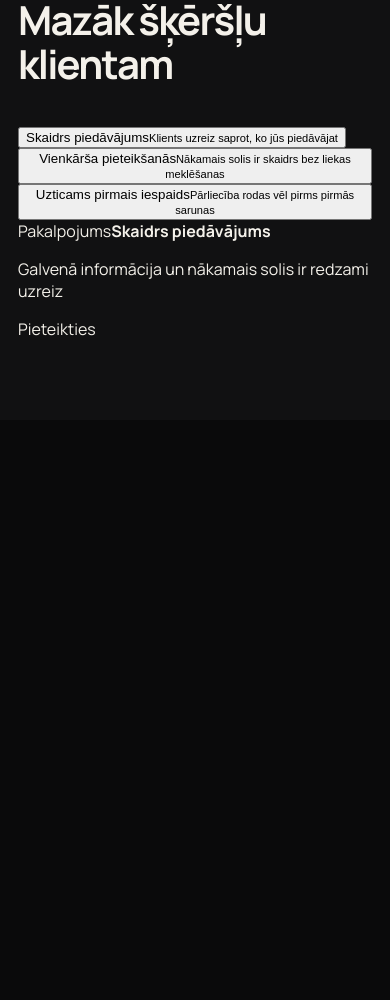
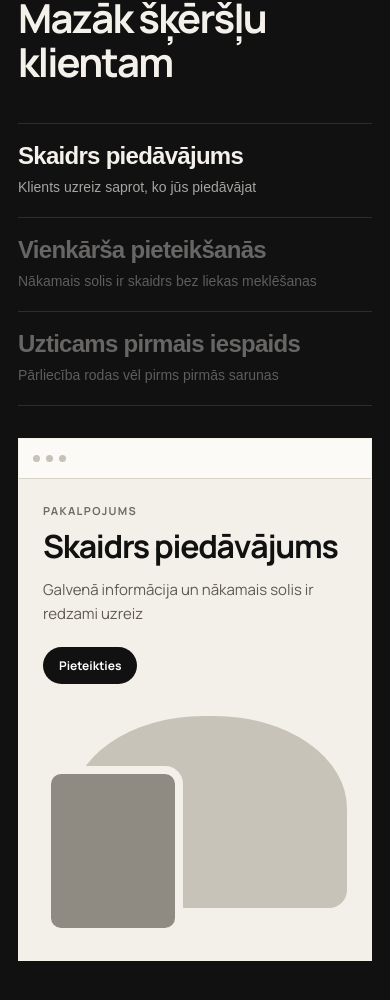
Before and after one commit to davisl24/WEBSITEAGENCY, a Next.js app: page / in a window 390 px wide. Shown: the part 2065-3065 px from the top of the page. Before the commit the page ends 2485 px from the top, so only its background shows below. Built offline with nearby package versions, Linux system fonts and the light colour scheme.

Commit message:
style: refine value section to visual service layout

```diff
--- a/app/globals.css
+++ b/app/globals.css
@@ -161,7 +161,7 @@
 .value-section{
   background:#111112;
   color:#f4f1ea;
-  padding:104px 32px 112px;
+  padding:96px 32px 108px;
   border-top:1px solid rgba(244,241,234,.08);
 }
 .value-inner{
@@ -170,10 +170,10 @@
 }
 .value-head{
   max-width:760px;
-  margin-bottom:56px;
+  margin-bottom:48px;
 }
 .value-head .section-label{
-  margin-bottom:20px;
+  margin-bottom:18px;
 }
 .value-head h2{
   margin:0;
@@ -183,107 +183,154 @@
   letter-spacing:-.045em;
   font-weight:650;
 }
-.value-showcase{
+.value-layout{
   display:grid;
-  grid-template-columns:minmax(320px,.8fr) minmax(0,1.2fr);
+  grid-template-columns:minmax(300px,.78fr) minmax(0,1.22fr);
   gap:72px;
   align-items:center;
 }
-.value-menu{
+.value-nav{
   display:grid;
   align-content:start;
 }
-.value-menu-item{
+.value-nav-item{
   appearance:none;
   width:100%;
-  padding:22px 0;
+  padding:20px 0;
   border:0;
-  border-top:1px solid rgba(244,241,234,.14);
+  border-top:1px solid rgba(244,241,234,.12);
   background:transparent;
-  color:rgba(244,241,234,.42);
+  color:rgba(244,241,234,.38);
   text-align:left;
-  cursor:default;
 }
-.value-menu-item:last-child{
-  border-bottom:1px solid rgba(244,241,234,.14);
+.value-nav-item:last-child{
+  border-bottom:1px solid rgba(244,241,234,.12);
 }
-.value-menu-item span{
+.value-nav-item span{
   display:block;
   font:inherit;
-  font-size:28px;
-  line-height:1.12;
+  font-size:27px;
+  line-height:1.14;
   letter-spacing:-.03em;
   font-weight:600;
 }
-.value-menu-item small{
+.value-nav-item small{
   display:block;
-  max-width:430px;
-  margin-top:10px;
+  max-width:420px;
+  margin-top:8px;
+  font-size:14px;
+  line-height:1.55;
+  color:rgba(244,241,234,.34);
+}
+.value-nav-item.is-active{
+  color:#f4f1ea;
+}
+.value-nav-item.is-active small{
+  color:rgba(244,241,234,.66);
+}
+.value-preview{
+  min-height:500px;
+  display:flex;
+  align-items:center;
+}
+.preview-window{
+  width:100%;
+  border:1px solid rgba(244,241,234,.12);
+  background:#f3f0e9;
+  color:#111;
+}
+.preview-topbar{
+  height:40px;
+  display:flex;
+  align-items:center;
+  gap:6px;
+  padding:0 14px;
+  border-bottom:1px solid #d8d2c8;
+  background:#fbfaf7;
+}
+.preview-topbar span{
+  width:7px;
+  height:7px;
+  border-radius:50%;
+  background:#c7c2b8;
+}
+.preview-body{
+  min-height:420px;
+  display:grid;
+  grid-template-columns:minmax(0,.95fr) minmax(0,1.05fr);
+  gap:32px;
+  align-items:center;
+  padding:40px;
+}
+.preview-copy{
+  max-width:360px;
+}
+.preview-kicker{
+  display:block;
+  margin-bottom:12px;
+  font-size:11px;
+  font-weight:700;
+  letter-spacing:.12em;
+  text-transform:uppercase;
+  color:#6f6a62;
+}
+.preview-copy strong{
+  display:block;
+  max-width:300px;
+  font-size:38px;
+  line-height:1.02;
+  letter-spacing:-.04em;
+}
+.preview-copy p{
+  margin:16px 0 0;
+  max-width:320px;
   font-size:15px;
   line-height:1.55;
-  color:rgba(244,241,234,.38);
+  color:#5f5a52;
 }
-.value-menu-item.is-active{
-  color:#f4f1ea;
+.preview-cta{
+  display:inline-flex;
+  margin-top:22px;
+  padding:10px 16px;
+  border-radius:999px;
+  background:#111;
+  color:#fff;
+  font-size:12px;
+  font-weight:700;
 }
-.value-menu-item.is-active small{
-  color:rgba(244,241,234,.68);
+.preview-art{
+  position:relative;
+  min-height:300px;
 }
-.value-visual{
-  min-height:500px;
+.preview-art-main{
+  position:absolute;
+  inset:0 0 28px 28px;
+  border-radius:48% 48% 18px 18px;
+  background:#c8c3b8;
 }
-.value-visual-frame{
-  position:relative;
-  min-height:500px;
-  display:flex;
-  align-items:flex-end;
-  padding:32px;
-  overflow:hidden;
-  border:1px solid rgba(244,241,234,.12);
-  background:
-    radial-gradient(circle at 68% 38%, rgba(244,241,234,.14), transparent 28%),
-    linear-gradient(135deg,#1b1b1d 0%,#0d0d0f 72%);
-}
-.value-visual-frame::before{
-  content:"";
+.preview-art-small{
   position:absolute;
-  width:340px;
-  height:340px;
-  right:10%;
-  top:12%;
-  border-radius:50%;
-  border:1px solid rgba(244,241,234,.16);
-}
-.value-visual-frame::after{
-  content:"";
-  position:absolute;
-  width:220px;
-  height:220px;
-  right:24%;
-  top:24%;
-  border-radius:50%;
-  background:rgba(244,241,234,.06);
-}
-.value-visual-frame span{
-  position:relative;
-  z-index:1;
-  font-size:14px;
-  color:rgba(244,241,234,.62);
+  width:140px;
+  height:170px;
+  left:0;
+  bottom:0;
+  border:8px solid #f3f0e9;
+  border-radius:18px;
+  background:#8f8a82;
 }
 @media(max-width:900px){
   .value-section{
-    padding:88px 24px 96px;
+    padding:84px 24px 92px;
   }
   .value-head{
     margin-bottom:40px;
   }
-  .value-showcase{
+  .value-layout{
     grid-template-columns:1fr;
     gap:32px;
   }
-  .value-visual,
-  .value-visual-frame{
-    min-height:380px;
+  .value-preview{
+    min-height:0;
   }
 }
 @media(max-width:760px){
@@ -294,21 +341,25 @@
     font-size:40px;
     line-height:1.08;
   }
-  .value-menu-item{
+  .value-nav-item{
     padding:18px 0;
   }
-  .value-menu-item span{
+  .value-nav-item span{
     font-size:24px;
-    line-height:1.12;
+    line-height:1.14;
   }
-  .value-menu-item small{
+  .value-nav-item small{
     font-size:14px;
   }
-  .value-visual,
-  .value-visual-frame{
-    min-height:300px;
+  .preview-body{
+    grid-template-columns:1fr;
+    min-height:360px;
+    padding:24px;
   }
-  .value-visual-frame{
-    padding:22px;
+  .preview-copy strong{
+    font-size:32px;
+  }
+  .preview-art{
+    min-height:220px;
   }
 }
```
